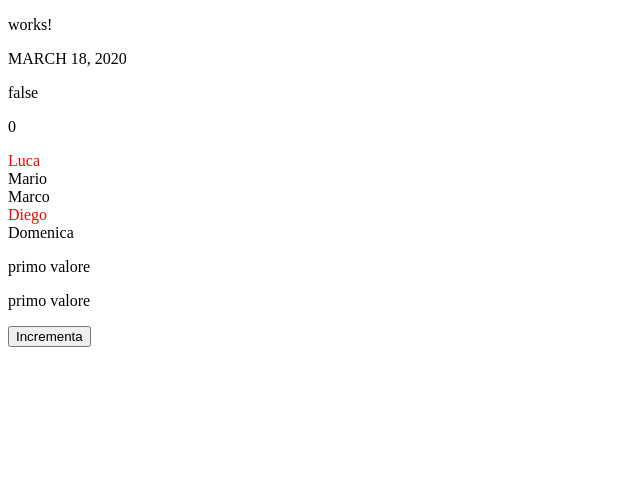
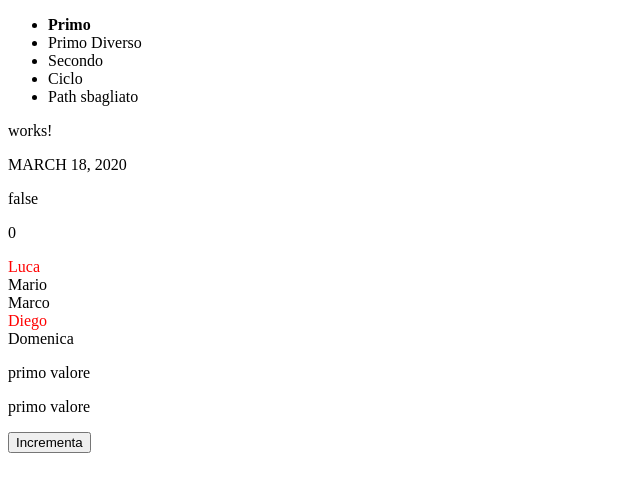
Before and after one commit to LukeSkywa/DemoMilano, an Angular app: page /primo in a window 1280 px wide. Shown: the top 492 px of the page, without its empty margins (0-640 px from the left). Built offline with nearby package versions, Linux system fonts and the light colour scheme.

Commit message:
utilizzo routerLink come metodo di navigazione nel menu

```diff
--- a/src/app/app.component.html
+++ b/src/app/app.component.html
@@ -1 +1,2 @@
+<app-menu></app-menu>
 <router-outlet></router-outlet>
--- a/src/app/app.module.ts
+++ b/src/app/app.module.ts
@@ -6,13 +6,15 @@
 import { SecondoComponent } from './secondo/secondo.component';
 import { CicloVitaComponent } from './ciclo-vita/ciclo-vita.component';
 import { DemoRoutingModule } from './app-routing.module';
+import { MenuComponent } from './menu/menu.component';
 
 @NgModule({
   declarations: [
     AppComponent,
     PrimoComponent,
     SecondoComponent,
-    CicloVitaComponent
+    CicloVitaComponent,
+    MenuComponent
   ],
   imports: [
     BrowserModule,
--- /dev/null
+++ b/src/app/menu/menu.component.html
@@ -0,0 +1,7 @@
+<ul>
+    <li routerLink="/primo" routerLinkActive="active">Primo</li>
+    <li routerLink="/primo-diverso" routerLinkActive="active">Primo Diverso</li>
+    <li routerLink="/secondo" routerLinkActive="active">Secondo</li>
+    <li routerLink="/ciclo-vita" routerLinkActive="active">Ciclo</li>
+    <li routerLink="/sadsadsadsad" routerLinkActive="active">Path sbagliato</li>
+</ul>
--- /dev/null
+++ b/src/app/menu/menu.component.scss
@@ -0,0 +1,3 @@
+.active{
+    font-weight: bold;
+}
--- /dev/null
+++ b/src/app/menu/menu.component.ts
@@ -0,0 +1,15 @@
+import { Component, OnInit } from '@angular/core';
+
+@Component({
+  selector: 'app-menu',
+  templateUrl: './menu.component.html',
+  styleUrls: ['./menu.component.scss']
+})
+export class MenuComponent implements OnInit {
+
+  constructor() { }
+
+  ngOnInit(): void {
+  }
+
+}
```
Also changed, not shown: 1 other file (tests, documents, lock files or other folders).
